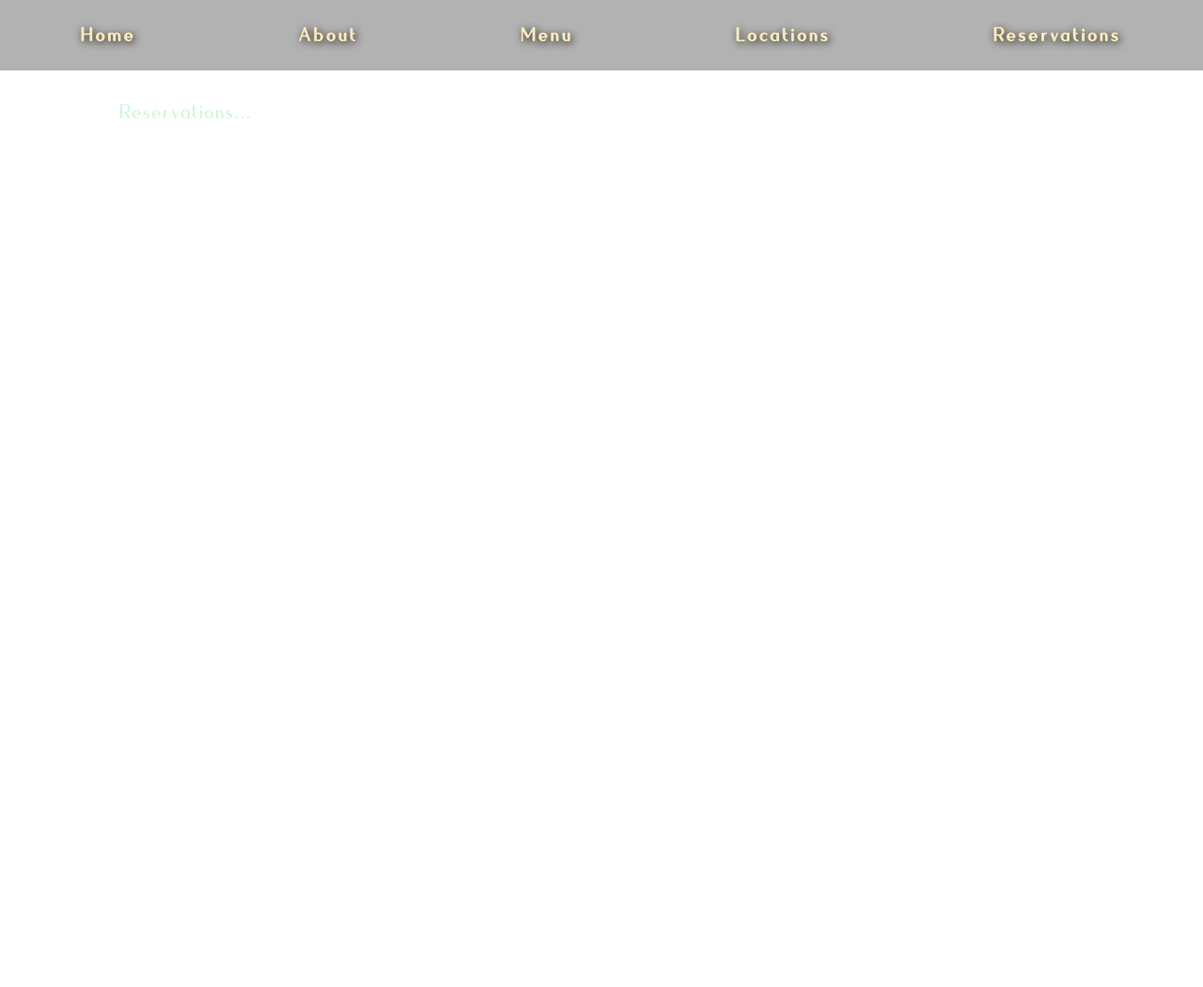
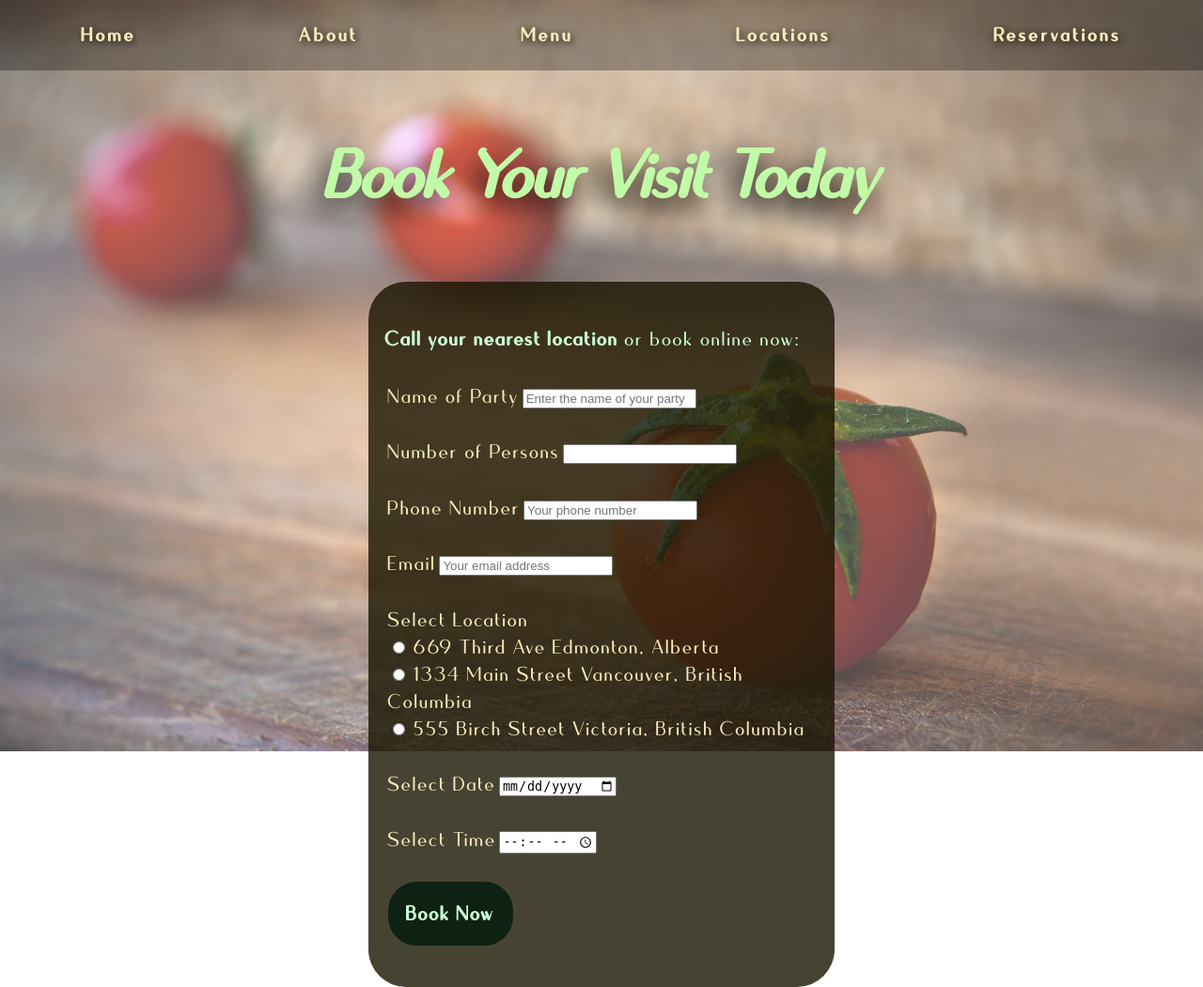
Before and after one commit to ImpendingKataclysm/restaurant_website_demo, a Django app: page /reserve/ in a window 1280 px wide. Shown: the whole page at 94% size. Before the commit the page ends 126 px from the top, so only its background shows below. Run offline with Django 4.2, Linux system fonts and the light colour scheme; data comes from the database, SQL or seed files in the repository; both versions use the stored data as it was after the commit.

Commit message:
Display the reservation form on the Reservation page. Redirect the user to the home page with a success message when the form is successfully submitted.

```diff
--- a/main_site/static/css/style.css
+++ b/main_site/static/css/style.css
@@ -35,7 +35,7 @@ h2 {
     font-size: 2.3rem;
 }
 
-p, dt {
+p, dt, label {
     font-size: 1.8rem;
     letter-spacing: 0.1rem;
 }
@@ -148,7 +148,8 @@ nav a:active {
 .about:before,
 .menu:before,
 .menu_detail:before,
-.contact:before {
+.contact:before,
+.reserve:before {
     content: '';
     display: block;
     position: fixed;
@@ -181,6 +182,11 @@ nav a:active {
 
 .contact:before {
     background: url("../images/rest_seating.jpg") no-repeat;
+    background-size: cover;
+}
+
+.reserve:before {
+    background: url("../images/tomato_bg.jpg") no-repeat;
     background-size: cover;
 }
 
@@ -219,24 +225,26 @@ nav a:active {
     text-align: center;
 }
 
-.menu_card a:link, .menu_card a:visited {
+.menu_card a:link, .menu_card a:visited,
+.form_card a:link, .form_card a:visited {
     text-decoration: none;
     font-weight: bold;
     color: var(--textLight);
 }
 
-.menu_card a:hover, .menu_card a:focus {
+.menu_card a:hover, .menu_card a:focus,
+.form_card a:hover, .form_card a:focus {
     color: var(--textFocus);
 }
 
-.menu_card, .menu_item, .location_card {
+.menu_card, .menu_item, .location_card, .form_card {
     color: var(--textAlt);
     border-radius: 1.2rem;
     margin: 1.1rem auto;
     padding: 1.1rem;
 }
 
-.menu_card_item {
+.menu_card_item, .form_input {
     margin: 1.5rem auto;
 }
 
@@ -264,7 +272,7 @@ nav a:active {
     align-items: center;
 }
 
-.location_display {
+.location_display, .form_card {
     background-color: var(--primaryDark);
     border-radius: 2.5rem;
 }
@@ -284,6 +292,37 @@ nav a:active {
     max-width: 50rem;
 }
 
+.form_card {
+    width: 45%;
+    margin: auto;
+}
+
+.form_input {
+    padding: 0.2rem;
+}
+
+.submit_btn input {
+    font-family: 'Quesha', sans-serif;
+    font-size: 1.8rem;
+    border: none;
+    border-radius: 1.9rem;
+    padding: 1.2rem;
+    font-weight: bold;
+    letter-spacing: 0.1rem;
+    color: var(--textLight);
+    background-color: var(--bgDark);
+}
+
+.submit_btn input:hover, .submit_btn input:focus {
+    background-color: var(--textLight);
+    color: var(--bgDark);
+}
+
+.submit input:active {
+    color: var(--textFocus);
+    background-color: var(--primaryDark);
+}
+
 /* Footer */
 
 .icon_credit {
@@ -293,7 +332,7 @@ nav a:active {
 /* Smaller Screens */
 
 @media screen and (max-width: 1160px) {
-    .text_block, .menu_card, .menu_item {
+    .text_block, .menu_card, .menu_item, .form_card {
         width: 90%;
         padding: 1.2rem;
     }
@@ -363,6 +402,11 @@ nav a:active {
 
     }
 
+    .reserve:before {
+        background: url("../images/mobile_bg4.jpg") center no-repeat;
+        background-size: cover;
+    }
+
     .home_menu {
         flex-direction: column;
         text-align: center;
@@ -389,4 +433,9 @@ nav a:active {
     .location_display {
         flex-direction: column;
     }
+
+    .submit_btn input {
+        padding: 0.5rem;
+        font-size: 1.5rem;
+    }
 }
--- a/main_site/views.py
+++ b/main_site/views.py
@@ -1,6 +1,7 @@
 from django.shortcuts import render
 from django.views import generic
-from . import models
+from django.contrib import messages
+from . import models, forms
 
 
 class HomeView(generic.TemplateView):
@@ -48,5 +49,19 @@ class MenuItemDetailView(generic.DetailView):
     template_name = 'main/menu_item_detail.html'
 
 
-class ReserveView(generic.TemplateView):
+class ReserveView(generic.FormView):
+    """
+    Display the reservation form page. When the form is successfully submitted,
+    the reservation is saved in the database and the user is redirected to the
+    home page with a success message.
+    """
+    form_class = forms.ReservationForm
     template_name = 'main/reserve.html'
+    success_url = '/'
+
+    def form_valid(self, form):
+        success_message = 'Thanks, we look forward to seeing you!'
+        form.save()
+        messages.success(self.request, success_message)
+
+        return super().form_valid(form)
--- a/templates/main/base.html
+++ b/templates/main/base.html
@@ -25,6 +25,7 @@
             </nav>
 
             <main>
+                {% include 'main/partials/messages.html' %}
                 <div class="main_wrap">
                     <header class="{% block heading_class %}{% endblock %}">
                         <h1>{% block heading %}{% endblock %}</h1>
--- /dev/null
+++ b/templates/main/partials/messages.html
@@ -0,0 +1,7 @@
+{% if messages %}
+    {% for message in messages %}
+        <script>
+            alert('{{ message }}');
+        </script>
+    {% endfor %}
+{% endif %}
--- a/templates/main/reserve.html
+++ b/templates/main/reserve.html
@@ -1,5 +1,51 @@
 {% extends 'main/base.html' %}
 
+{% block title %}Reservations{% endblock %}
+
+{% block page_class %}reserve{% endblock %}
+
+{% block heading_class %}page_heading{% endblock %}
+{% block heading %}Book Your Visit Today{% endblock %}
+
 {% block content %}
-    <p>Reservations...</p>
+    <div class="form_card">
+        <p>
+            <a href="{% url 'main_site:contact' %}">Call your nearest location</a>
+            or book online now:
+        </p>
+        <form id="reserveForm" method="POST" action="{% url 'main_site:reserve' %}">
+            {% csrf_token %}
+            <div class="form_input">
+                <label for="party_name">Name of Party</label>
+                {{ form.party_name }}
+            </div>
+            <div class="form_input">
+                <label for="party_size">Number of Persons</label>
+                {{ form.party_size }}
+            </div>
+            <div class="form_input">
+                <label for="phone">Phone Number</label>
+                {{ form.phone }}
+            </div>
+            <div class="form_input">
+                <label for="email">Email</label>
+                {{ form.email }}
+            </div>
+            <div class="form_input">
+                <label for="location">Select Location</label>
+                {{ form.location }}
+            </div>
+            <div class="form_input">
+                <label for="date">Select Date</label>
+                {{ form.date }}
+            </div>
+            <div class="form_input">
+                <label for="time">Select Time</label>
+                {{ form.time }}
+            </div>
+            <div class="form_input submit_btn">
+                <input type="submit" value="Book Now" />
+            </div>
+        </form>
+    </div>
 {% endblock %}
```
Also changed, not shown: db.sqlite3, main_site/static/images/mobile_bg4.jpg (added), main_site/static/images/tomato_bg.jpg (added).
